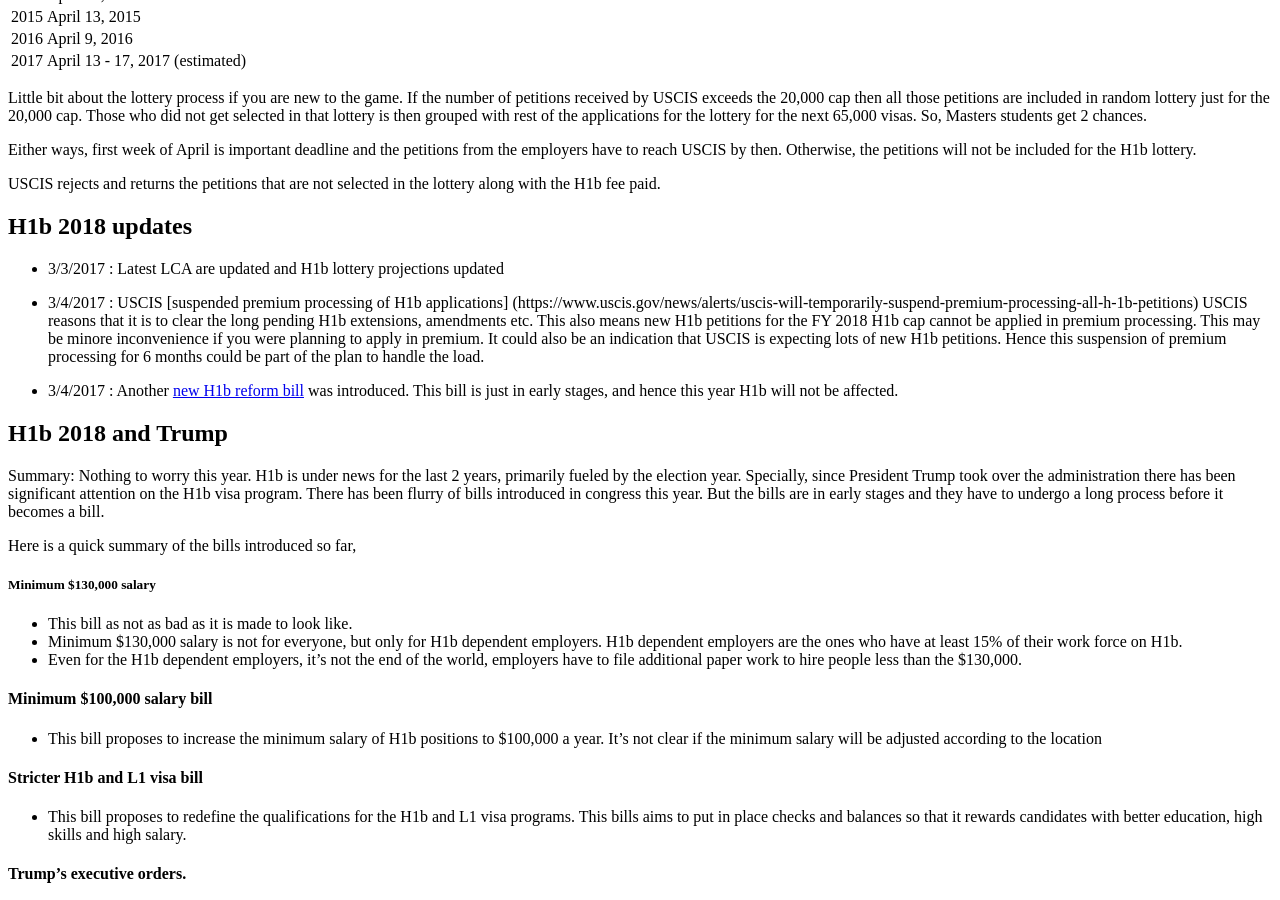
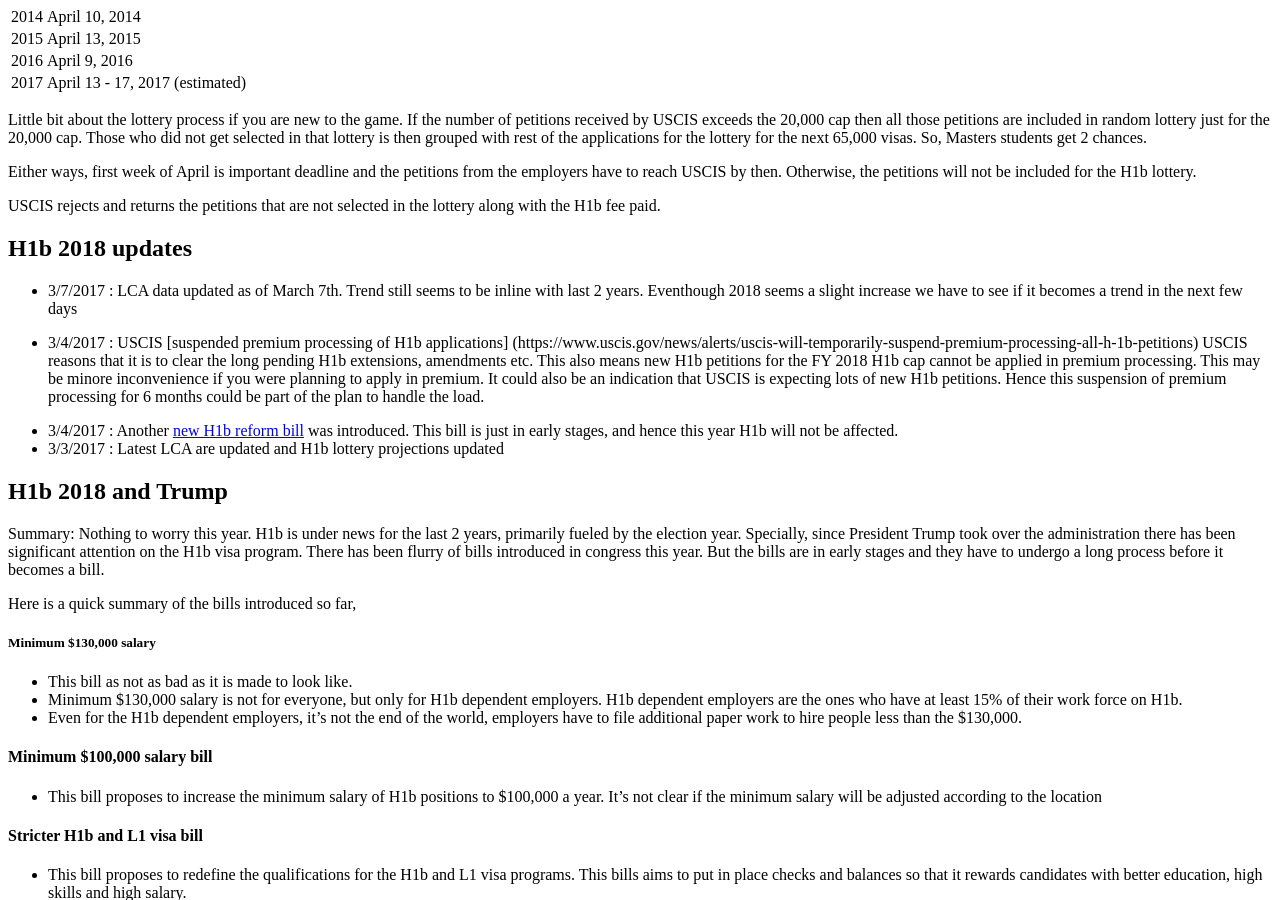
Before and after one commit to gitforwork2/gitforwork.github.io, a Jekyll site: the page built from _posts/2017-3-8-h1b-2018-lottery.md, in a window 1280 px wide and 900 px high, scrolled down 3077 px. Built offline with Jekyll 4.4.1, drawn with Linux system fonts in a browser that asks for light colours; nearby versions of some CDN libraries; comment, search, counter and statistics services are not loaded; some of the changed text lies outside the part shown.

Commit message:
Update 2017-3-8-h1b-2018-lottery.md

```diff
--- a/_posts/2017-3-8-h1b-2018-lottery.md
+++ b/_posts/2017-3-8-h1b-2018-lottery.md
@@ -33,6 +33,7 @@
 ---------- | ------ | ------|-------
 Total H1b petitions | 230,000 | 236,000 |  | 230,000
 Number of LCA decisions made as of March 3rd | 54,995 | 53,322 | 54,706 | 230,000
+Number of LCA decisions made as of March 7th | 63,159 | 63,128 | 64,693 | 230,000
 
 <iframe width="600" height="371" seamless frameborder="0" scrolling="no" src="https://docs.google.com/spreadsheets/d/13MwM9hmZoe7SOPsfaLmqp41Sem3BuZKCMnY8aP2Qv_g/pubchart?oid=2131404468&amp;format=interactive"></iframe>
 
@@ -73,12 +74,15 @@
 USCIS rejects and returns the petitions that are not selected in the lottery along with the H1b fee paid.
 
 ## H1b 2018 updates
-- 3/3/2017 : Latest LCA are updated and H1b lottery projections updated
+- 3/7/2017 : LCA data updated as of March 7th. Trend still seems to be inline with last 2 years. Eventhough 2018 seems a slight increase we have to see if it becomes a trend in the next few days
+
 - 3/4/2017 : USCIS [suspended premium processing of H1b applications] (https://www.uscis.gov/news/alerts/uscis-will-temporarily-suspend-premium-processing-all-h-1b-petitions)
 USCIS reasons that it is to clear the long pending H1b extensions, amendments etc. This also means new H1b petitions for the FY 2018 H1b cap cannot be applied in premium processing. This may be minore inconvenience if you were planning to apply in premium.
 It could also be an indication that USCIS is expecting lots of new H1b petitions. Hence this suspension of premium processing for 6 months could be part of the plan to handle the load.
 
 - 3/4/2017 : Another [new H1b reform bill](http://indianexpress.com/article/world/bipartisan-h1b-l1-visa-reform-bill-introduced-in-us-congress-4553802/) was introduced. This bill is just in early stages, and hence this year H1b will not be affected.
+- 3/3/2017 : Latest LCA are updated and H1b lottery projections updated
+
 
 ## H1b 2018 and Trump
 Summary: Nothing to worry this year.
```
